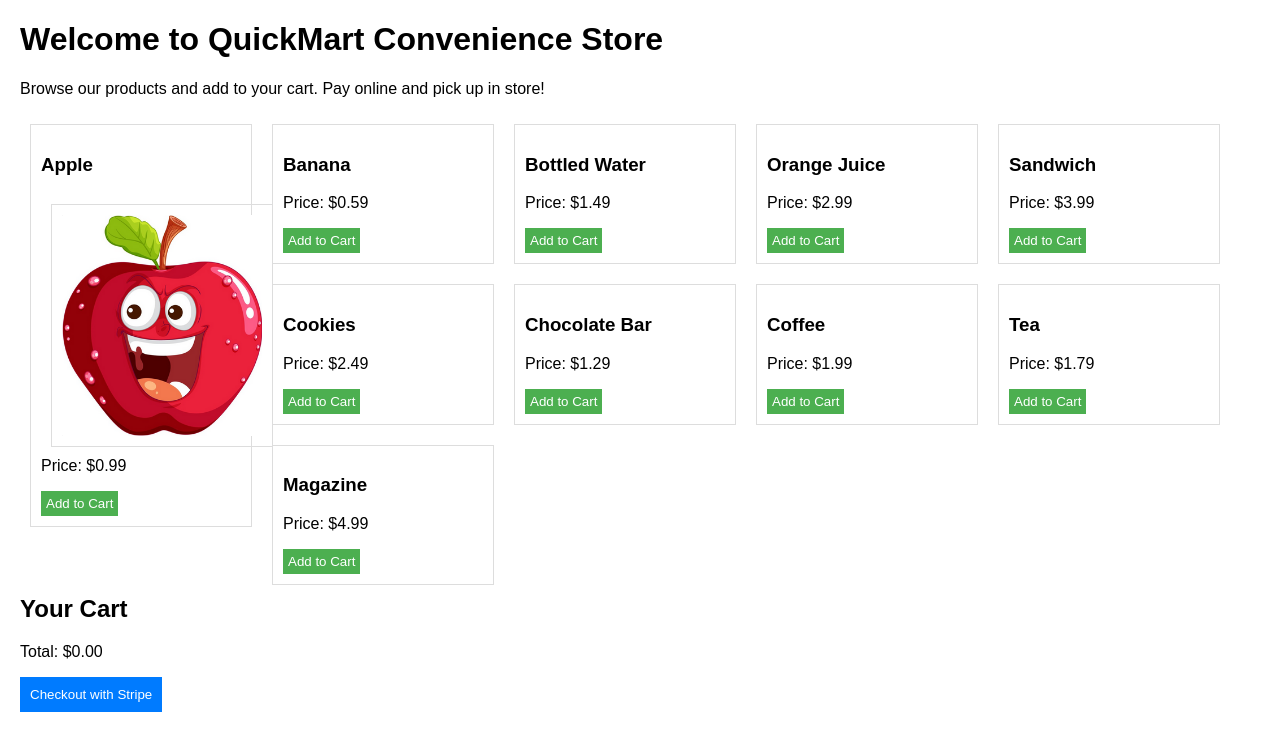
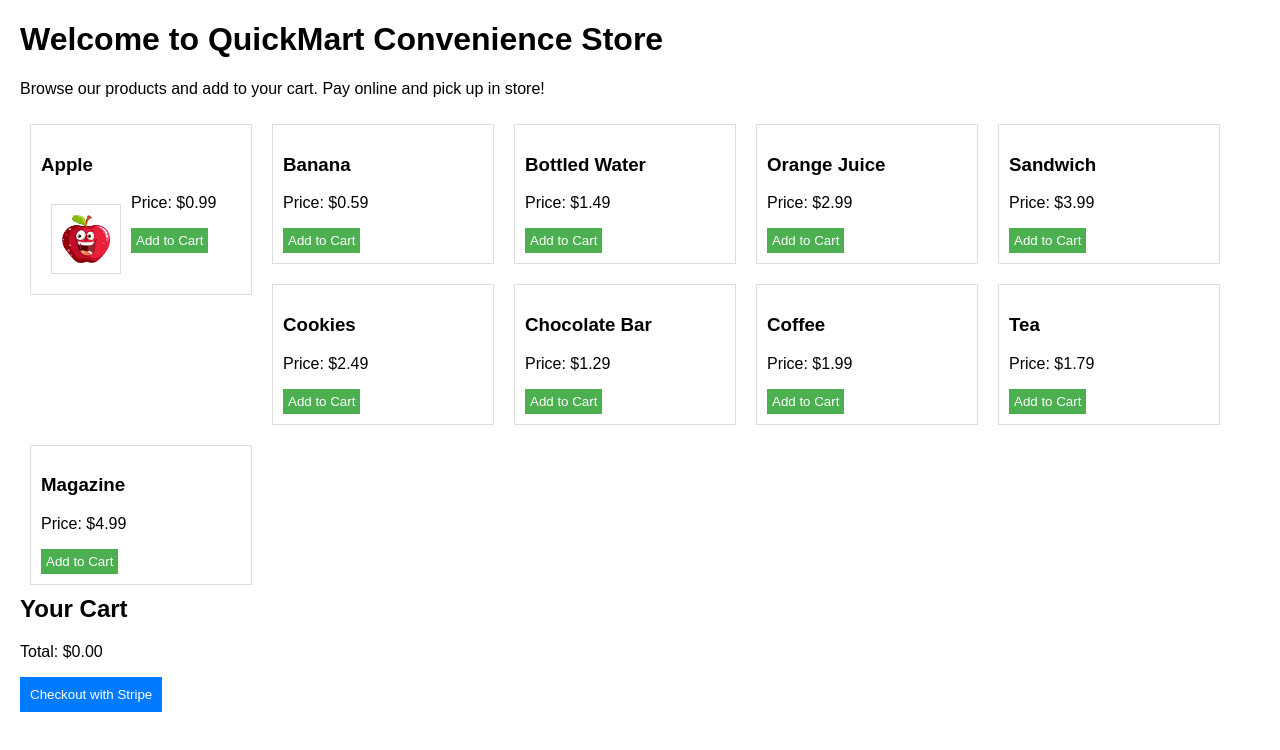
Before and after one commit to Darthterac/Main-Variety-Plus, a website: page index.html in a window 1280 px wide. Drawn offline with Linux system fonts and the light colour scheme; a script that the page names is missing.

Commit message:
update size

```diff
--- a/index.html
+++ b/index.html
@@ -7,7 +7,7 @@
     <script src="https://js.stripe.com/v3/"></script> <!-- Load Stripe.js -->
     <style>
         body { font-family: Arial, sans-serif; margin: 20px; }
-        img.product { width: 100%; height: auto; }
+        img.product { width: 48px; height: 48px; }
         .product { border: 1px solid #ddd; padding: 10px; margin: 10px; width: 200px; float: left; }
         .product button { background: #4CAF50; color: white; border: none; padding: 5px; cursor: pointer; }
         #cart { clear: both; margin-top: 20px; }
```
